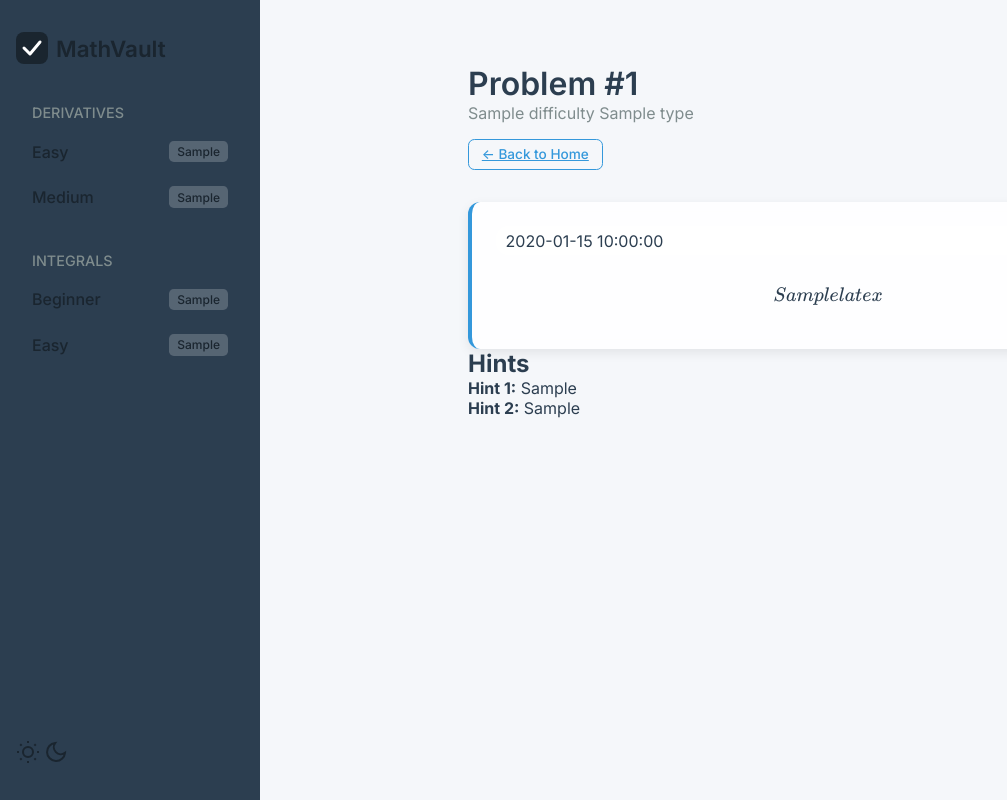
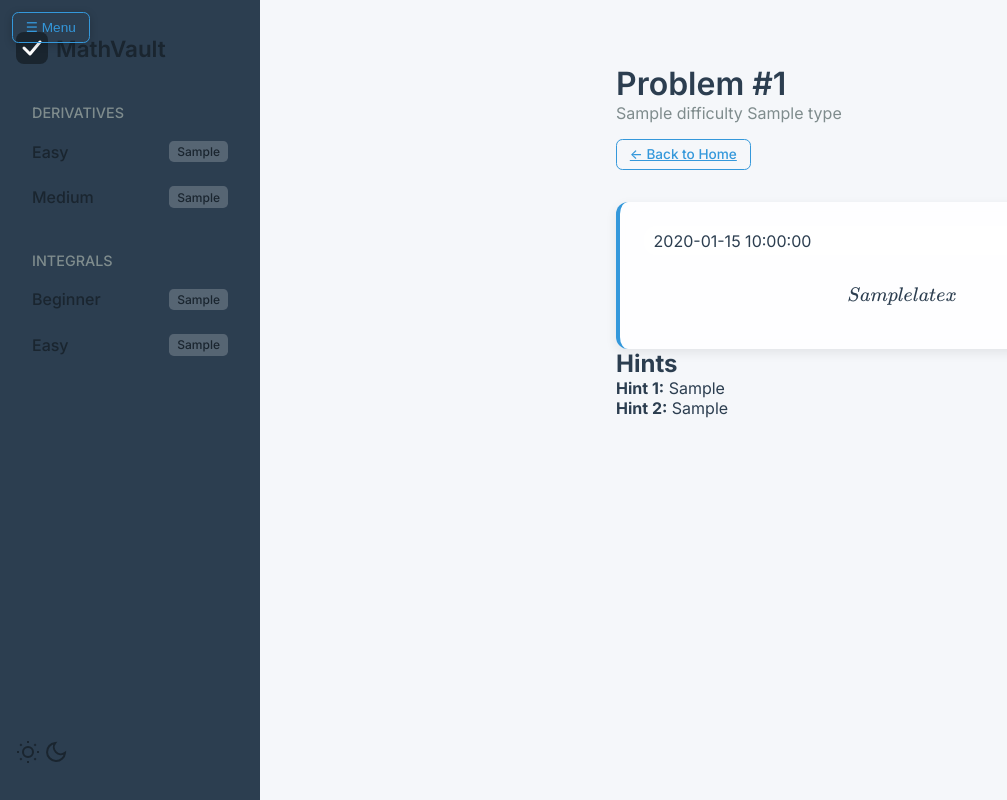
Before and after one commit to Alexlikespie/integral-vault, a Python web app: template templates/problem_detail.html in a window 1280 px wide. Shown: the whole page, without its empty margins (0-1007 px from the left). Run offline with Jinja, Linux system fonts and the light colour scheme; the template is opened without the code that fills it: most values are stand-ins (such as "Sample title", 1, 10 or a date in 2020).

Commit message:
added actions

```diff
--- a/static/style.css
+++ b/static/style.css
@@ -161,7 +161,26 @@ body {
   border-radius: 0.3rem;
   font-size: 0.75rem;
 }
-/* Theme toggle */
+/* Mobile toggle button – hidden on desktop */
+.mobile-toggle {
+  display: none;
+  position: fixed;
+  top: 0.75rem;
+  left: 0.75rem;
+  z-index: 1100;
+  background: var(--color-primary);
+  color: #fff;
+  border: none;
+  padding: 0.5rem 0.8rem;
+  font-size: 1rem;
+  font-weight: 500;
+  border-radius: 0.4rem;
+  cursor: pointer;
+  box-shadow: 0 2px 8px rgba(0, 0, 0, 0.2);
+}
+
+
+
 .theme-toggle {
   align-self: center;
   background: none;
@@ -184,9 +203,7 @@ body {
   gap: 2rem;
 }
 
-#main-content.problem-detail-page {
-  margin-left: 7rem;
-}
+
 
 .page-header {
   display: flex;
@@ -381,12 +398,28 @@ body {
   margin-bottom: 1.5rem;
 }
 
-/* Responsive tweaks */
 @media (max-width: 768px) {
-  #sidebar { transform: translateX(-100%); }
-  #sidebar.active { transform: translateX(0); }
-  #main-content { margin-left: 0; }
+  .mobile-toggle {
+    display: inline-flex;
+    align-items: center;
+    gap: 0.4rem;
+  }
+
+  #sidebar {
+    transform: translateX(-100%);
+  }
+
+  #sidebar.active {
+    transform: translateX(0);
+    box-shadow: 4px 0 15px rgba(0, 0, 0, 0.3);
+  }
+
+  #main-content {
+    margin-left: 0;
+    padding-top: 3.5rem;
+  }
 }
+
 
 /* Utility classes */
 .hidden { display: none !important; }
--- a/templates/base.html
+++ b/templates/base.html
@@ -13,6 +13,8 @@
     {% block head_extra %}{% endblock %}
 </head>
 <body>
+    <button id="sidebar-toggle" class="btn btn-ghost mobile-toggle" aria-label="Toggle navigation">☰ Menu</button>
+
     <aside id="sidebar" class="sidebar" role="navigation" aria-label="Main navigation">
         {% include 'sidebar.html' %}
     </aside>
@@ -88,9 +90,26 @@
                 });
             }
 
+            function initSidebarToggle() {
+                const sidebarToggle = document.getElementById('sidebar-toggle');
+                const sidebar = document.getElementById('sidebar');
+                if (sidebarToggle && sidebar) {
+                    sidebarToggle.addEventListener('click', (e) => {
+                        e.stopPropagation();
+                        sidebar.classList.toggle('active');
+                    });
+                    document.addEventListener('click', (e) => {
+                        if (sidebar.classList.contains('active') && !sidebar.contains(e.target) && e.target !== sidebarToggle) {
+                            sidebar.classList.remove('active');
+                        }
+                    });
+                }
+            }
+
             initTheme();
             initCardAnimations();
             initCopyButtons();
+            initSidebarToggle();
         })();
     </script>
     {% block scripts_extra %}{% endblock %}
```
Also changed, not shown: .github/workflows/daily_scraper.yml (added).
